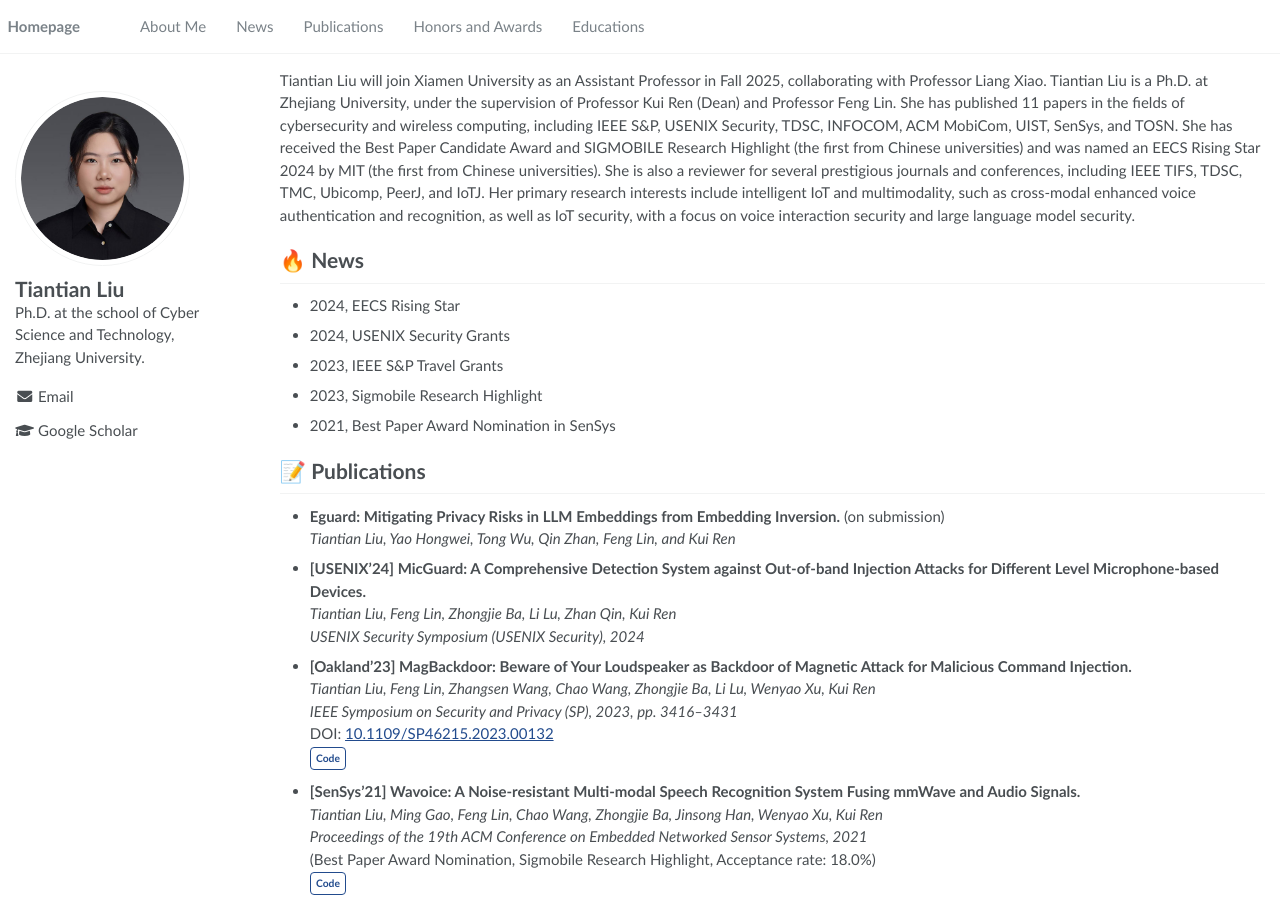
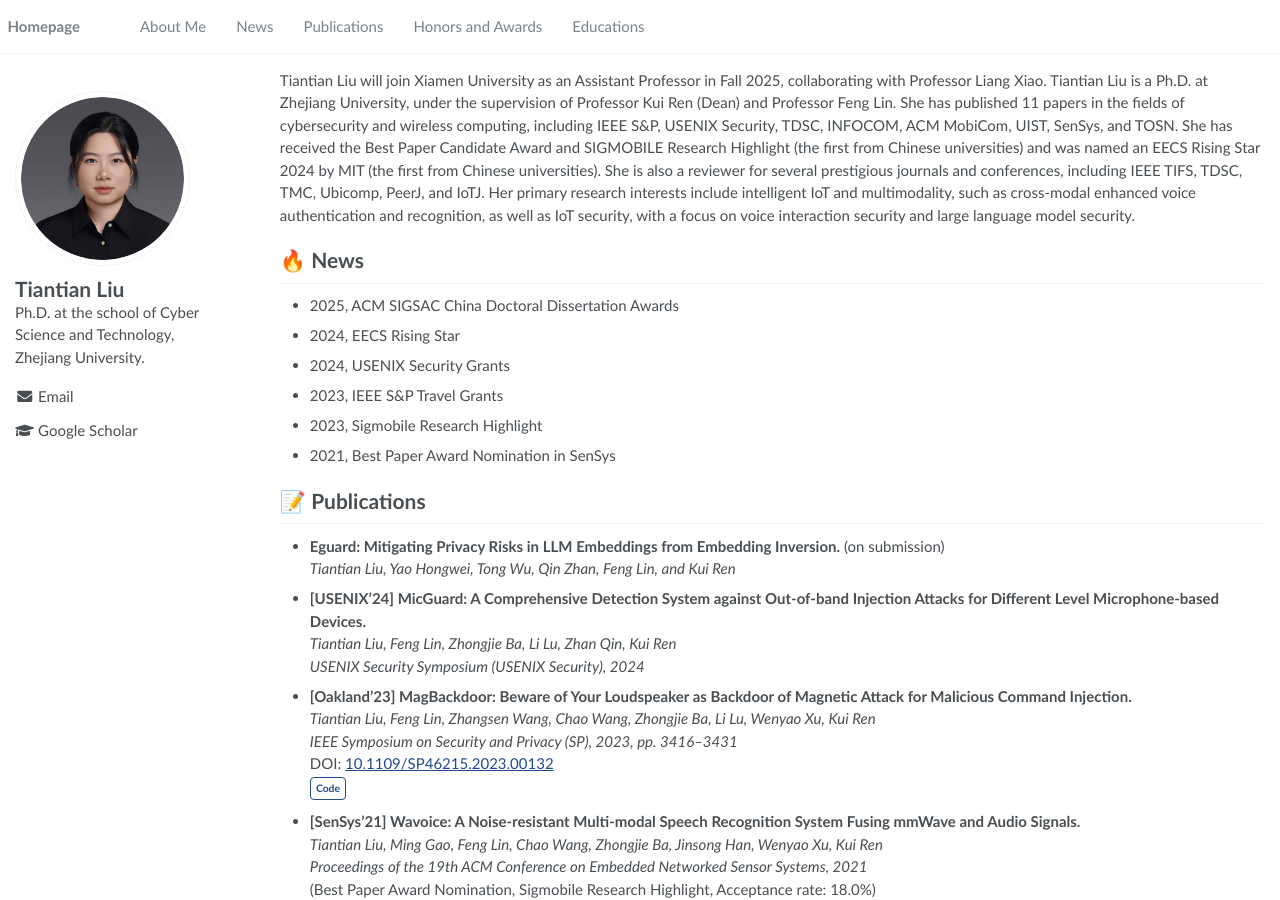
Before and after one commit to TitaniumTTL/TitaniumTTL.github.io, a Jekyll site: the page built from _pages/about.md, in a window 1280 px wide and 900 px high. Built offline with Jekyll 4.4.1, drawn with Linux system fonts in a browser that asks for light colours.

Commit message:
Update about.md

```diff
--- a/_pages/about.md
+++ b/_pages/about.md
@@ -19,6 +19,7 @@ redirect_from:
 Tiantian Liu will join Xiamen University as an Assistant Professor in Fall 2025, collaborating with Professor Liang Xiao. Tiantian Liu is a Ph.D. at Zhejiang University, under the supervision of Professor Kui Ren (Dean) and Professor Feng Lin. She has published 11 papers in the fields of cybersecurity and wireless computing, including IEEE S&P, USENIX Security, TDSC, INFOCOM, ACM MobiCom, UIST, SenSys, and TOSN. She has received the Best Paper Candidate Award and SIGMOBILE Research Highlight (the first from Chinese universities) and was named an EECS Rising Star 2024 by MIT (the first from Chinese universities). She is also a reviewer for several prestigious journals and conferences, including IEEE TIFS, TDSC, TMC, Ubicomp, PeerJ, and IoTJ. Her primary research interests include intelligent IoT and multimodality, such as cross-modal enhanced voice authentication and recognition, as well as IoT security, with a focus on voice interaction security and large language model security.
 
 # 🔥 News
+- 2025, ACM SIGSAC China Doctoral Dissertation Awards
 - 2024, EECS Rising Star
 - 2024, USENIX Security Grants
 - 2023, IEEE S&P Travel Grants
```
